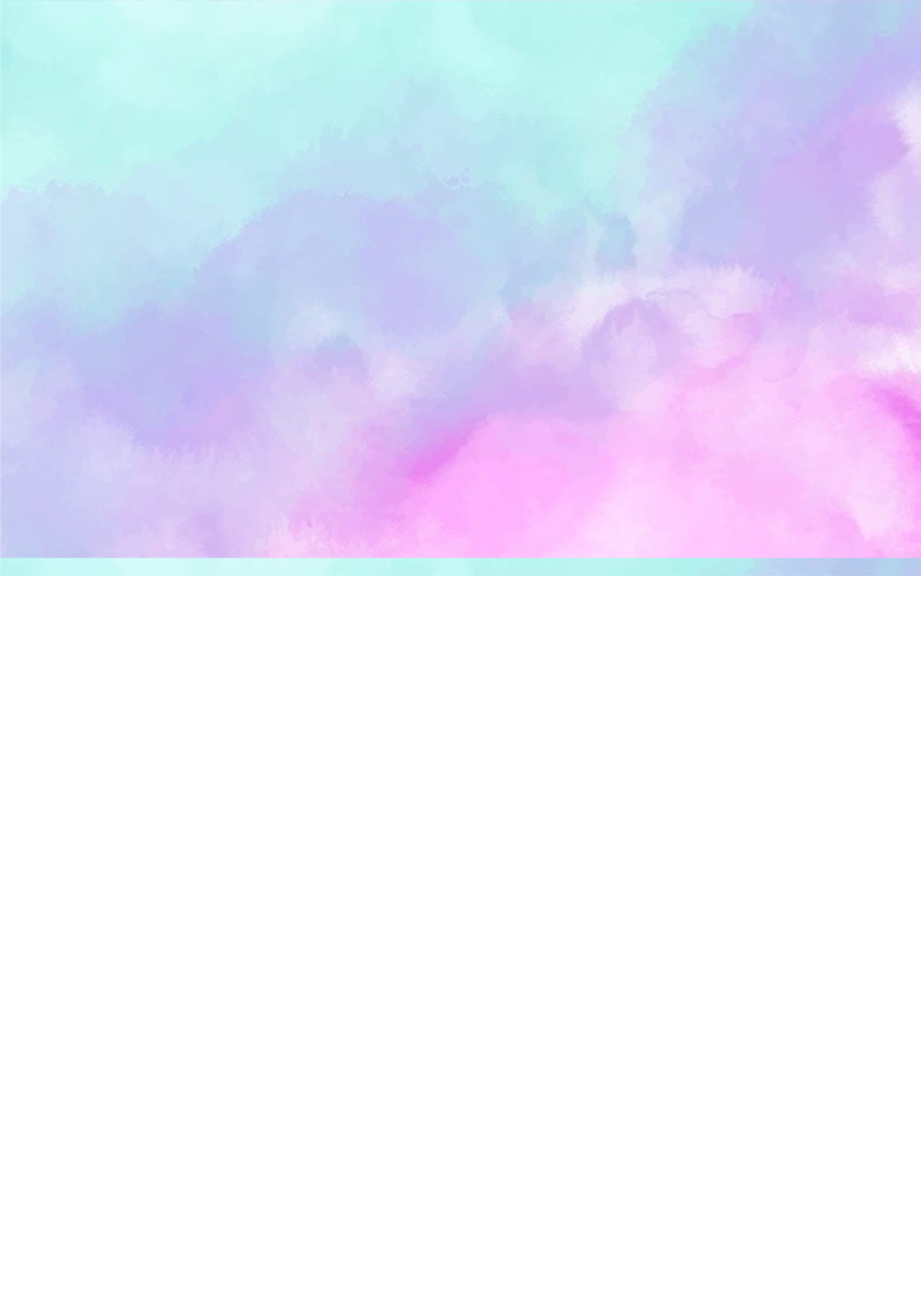
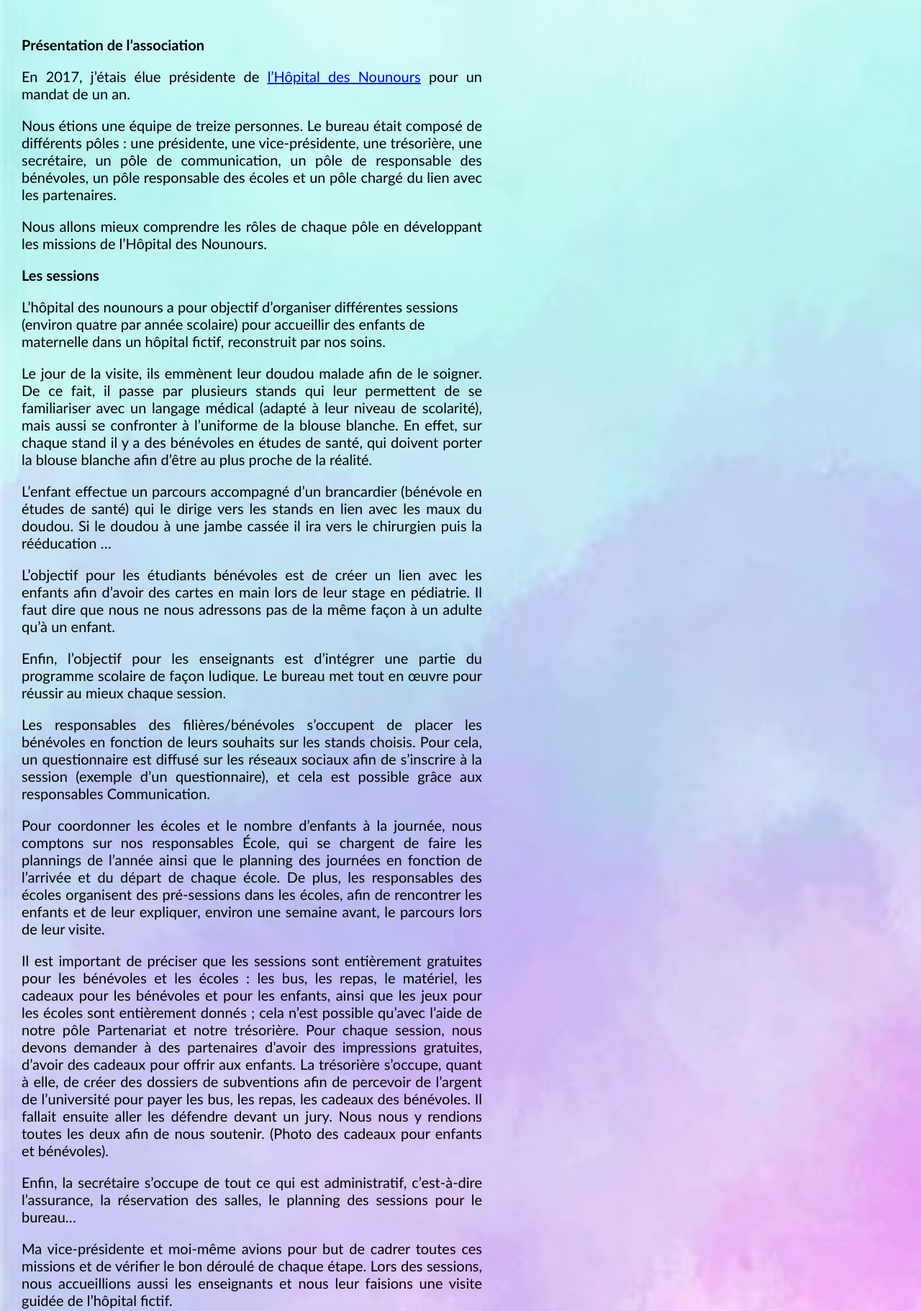
Before and after one commit to Maebb/eportfolio, a plain HTML site: page hdn.html in a window 1280 px wide. Shown: the top 1821 px of the page at 72% size. Before the commit the page ends 800 px from the top, so only its background shows below. Drawn offline with Linux system fonts and the light colour scheme.

Commit message:
ajout texte

```diff
--- a/hdn.html
+++ b/hdn.html
@@ -8,8 +8,86 @@
 	</head>
 	<body>
 		<div class="mi">
-				<p>  <a href="https://hdnlyon.univ-lyon1.fr/" target="_blank"> </a>
-				 </p>
+				<p>
+					<strong>Présentation de l’association</strong>
+				</p>
+				<p>
+					En 2017, j’étais élue présidente de  <a href="https://hdnlyon.univ-lyon1.fr/" target="_blank">l’Hôpital
+					des Nounours</a> pour un mandat de un an.
+				</p>
+				<p>
+					Nous étions une équipe de treize personnes.
+					Le bureau était composé de différents pôles :
+					une présidente, une vice-présidente, une trésorière, une secrétaire,
+					un pôle de communication, un pôle de responsable des bénévoles,
+					un pôle responsable des écoles et un pôle chargé du lien avec les partenaires.
+				</p>
+				<p>
+					Nous allons mieux comprendre les rôles de chaque pôle en développant les missions de l’Hôpital des Nounours.
+				</p>
+
+				<p>
+					<strong>Les sessions</strong>
+				</p>
+					L’hôpital des nounours a pour objectif d’organiser différentes sessions
+					(environ quatre par année scolaire) pour accueillir des enfants de maternelle dans
+					un hôpital fictif, reconstruit par nos soins.
+				</p>
+				<p>
+					Le jour de la visite, ils emmènent
+					leur doudou malade afin de le soigner. De ce fait, il passe par plusieurs stands qui
+					leur permettent de se familiariser avec un langage médical (adapté à leur niveau de scolarité),
+					mais aussi se confronter à l’uniforme de la blouse blanche. En effet, sur chaque stand il y a
+					des bénévoles en études de santé, qui doivent porter la blouse blanche afin d’être au plus proche
+					de la réalité.
+				</p>
+				<p>
+					L’enfant effectue un parcours accompagné d’un brancardier (bénévole en études de santé) qui le
+					dirige vers les stands en lien avec les maux du doudou. Si le doudou à une jambe cassée il ira
+					vers le chirurgien puis la rééducation …
+				</p>
+				<p>
+					L’objectif pour les étudiants bénévoles est de créer un
+					lien avec les enfants afin d’avoir des cartes en main lors de leur stage en pédiatrie. Il faut
+					dire que nous ne nous adressons pas de la même façon à un adulte qu’à un enfant.
+				</p>
+				<p>
+					Enfin, l’objectif
+					pour les enseignants est d’intégrer une partie du programme scolaire de façon ludique.
+					Le bureau met tout en œuvre pour réussir au mieux chaque session.
+				</p>
+				<p>
+					Les responsables des filières/bénévoles
+					s’occupent de placer les bénévoles en fonction de leurs souhaits sur les stands choisis. Pour cela,
+					un questionnaire est diffusé sur les réseaux sociaux afin de s’inscrire à la session
+					(exemple d’un questionnaire), et cela est possible grâce aux responsables Communication.
+				</p>
+				<p>
+					Pour coordonner les écoles et le nombre d’enfants à la journée, nous comptons sur nos responsables École,
+					qui se chargent de faire les plannings de l’année ainsi que le planning des journées en fonction
+					de l’arrivée et du départ de chaque école. De plus, les responsables des écoles organisent des pré-sessions
+					dans les écoles, afin de rencontrer les enfants et de leur expliquer, environ une semaine avant,
+					le parcours lors de leur visite.
+				</p>
+				<p>
+					Il est important de préciser que les sessions sont entièrement gratuites pour les bénévoles et les écoles :
+					les bus, les repas, le matériel, les cadeaux pour les bénévoles et pour les enfants, ainsi que les jeux
+					pour les écoles sont entièrement donnés ; cela n’est possible qu’avec l’aide de notre pôle Partenariat et
+					notre trésorière. Pour chaque session, nous devons demander à des partenaires d’avoir des impressions
+					gratuites, d’avoir des cadeaux pour offrir aux enfants. La trésorière s’occupe, quant à elle, de créer
+					des dossiers de subventions afin de percevoir de l’argent de l’université pour payer les bus, les repas,
+					les cadeaux des bénévoles. Il fallait ensuite aller les défendre devant un jury. Nous nous y rendions
+					toutes les deux afin de nous soutenir. (Photo des cadeaux pour enfants et bénévoles).
+				</p>
+				<p>
+					Enfin, la secrétaire s’occupe de tout ce qui est administratif, c’est-à-dire l’assurance, la réservation
+					des salles, le planning des sessions pour le bureau…
+				</p>
+				<p>
+					Ma vice-présidente et moi-même avions pour but de
+					cadrer toutes ces missions et de vérifier le bon déroulé de chaque étape. Lors des sessions,
+					nous accueillions aussi les enseignants et nous leur faisions une visite guidée de l’hôpital fictif.
+				</p>
 		</div>
 	</body>
 </html>
```
Also changed, not shown: explications.html (+1 -0 lines), index.html (+8 -6 lines), patisserie.html (+33 -27 lines), qui suis-je.html (+1 -1 lines).
